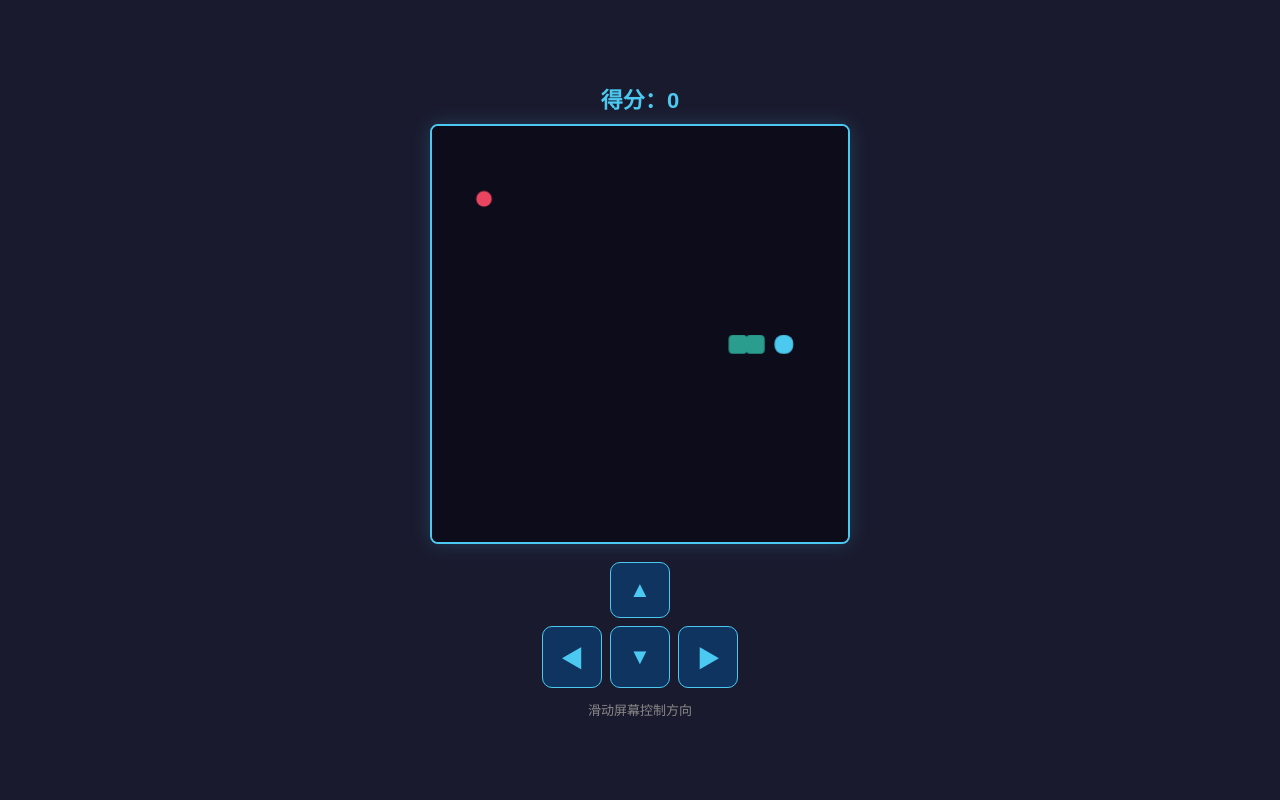
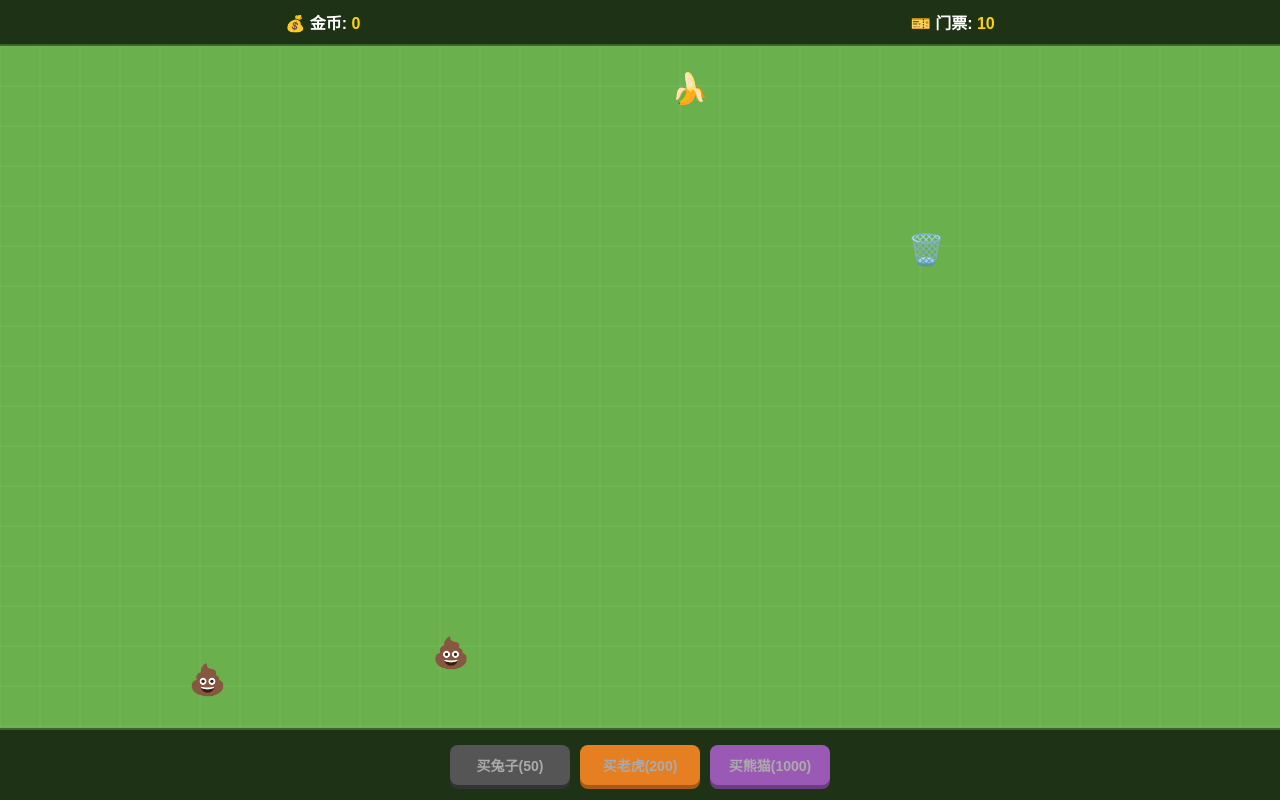
Before and after one commit to ccy123235/-, a plain HTML site: page index.html in a window 1280 px wide. Drawn offline with Linux system fonts and the light colour scheme.

Commit message:
Change title and update game layout styles

```diff
--- a/index.html
+++ b/index.html
@@ -3,230 +3,239 @@
 <head>
     <meta charset="UTF-8">
     <meta name="viewport" content="width=device-width, initial-scale=1.0, maximum-scale=1.0, user-scalable=no">
-    <title>贪吃蛇 - 丝滑版</title>
+    <title>奇妙动物园</title>
     <style>
         * { margin: 0; padding: 0; box-sizing: border-box; touch-action: none; }
         body {
-            background: #1a1a2e; color: #fff; font-family: Arial, sans-serif;
-            display: flex; flex-direction: column; align-items: center;
-            justify-content: center; min-height: 100vh; padding: 12px;
+            background: #2d4a22; color: #fff; font-family: Arial, sans-serif;
+            display: flex; flex-direction: column; height: 100vh; overflow: hidden;
             user-select: none; -webkit-user-select: none;
         }
-        .score { font-size: 22px; margin-bottom: 10px; color: #4cc9f0; font-weight: bold; }
+        .top-bar {
+            background: #1e3316; padding: 10px; display: flex; justify-content: space-around;
+            font-size: 16px; font-weight: bold; border-bottom: 2px solid #3d632e;
+        }
+        .top-bar div span { color: #ffd700; }
         canvas {
-            background: #0c0c1a; border: 2px solid #4cc9f0; border-radius: 8px;
-            display: block; width: 92vw; max-width: 420px; height: auto;
-            /* 增加阴影让画面有立体感 */
-            box-shadow: 0 0 20px rgba(76, 201, 240, 0.2);
+            flex: 1; background: #6ab04c; display: block; width: 100%; height: 100%;
+            touch-action: none;
         }
-        .controls {
-            display: grid; grid-template-columns: 60px 60px 60px;
-            gap: 8px; margin-top: 18px; justify-content: center;
+        .bottom-bar {
+            background: #1e3316; padding: 15px; display: flex; gap: 10px; justify-content: center;
+            border-top: 2px solid #3d632e;
         }
-        .controls button {
-            background: #0f3460; color: #4cc9f0; border: 1px solid #4cc9f0;
-            border-radius: 10px; font-size: 22px; padding: 14px 0;
-            font-weight: bold; cursor: pointer;
+        button {
+            background: #f0932b; color: #fff; border: none; border-radius: 8px;
+            padding: 10px 15px; font-size: 14px; font-weight: bold; cursor: pointer;
+            box-shadow: 0 4px 0 #b36b1a; flex: 1; max-width: 120px;
+            transition: transform 0.1s, box-shadow 0.1s;
         }
-        .controls button:active { background: #4cc9f0; color: #16213e; }
-        .controls .up    { grid-column: 2; }
-        .controls .left  { grid-column: 1; grid-row: 2; }
-        .controls .down  { grid-column: 2; grid-row: 2; }
-        .controls .right { grid-column: 3; grid-row: 2; }
-        .hint { font-size: 13px; color: #888; margin-top: 12px; text-align: center; }
+        button:active { transform: translateY(4px); box-shadow: 0 0 0 #b36b1a; }
+        button:disabled { background: #555; box-shadow: 0 4px 0 #333; color: #aaa; }
+        .buy-btn.tiger { background: #e67e22; box-shadow: 0 4px 0 #a85a15; }
+        .buy-btn.panda { background: #9b59b6; box-shadow: 0 4px 0 #6c3d80; }
     </style>
 </head>
 <body>
-    <div class="score">得分：<span id="score">0</span></div>
-    <canvas id="game" width="400" height="400"></canvas>
-
-    <div class="controls">
-        <button class="up"    onclick="setDir(0,-1)">▲</button>
-        <button class="left"  onclick="setDir(-1,0)">◀</button>
-        <button class="down"  onclick="setDir(0,1)">▼</button>
-        <button class="right" onclick="setDir(1,0)">▶</button>
+    <div class="top-bar">
+        <div>💰 金币: <span id="coins">0</span></div>
+        <div>🎫 门票: <span id="ticket">10</span></div>
     </div>
-    <div class="hint">滑动屏幕控制方向</div>
+    <canvas id="game"></canvas>
+    <div class="bottom-bar">
+        <button id="btn-rabbit" onclick="buyAnimal('rabbit')">买兔子(50)</button>
+        <button id="btn-tiger" class="buy-btn tiger" onclick="buyAnimal('tiger')">买老虎(200)</button>
+        <button id="btn-panda" class="buy-btn panda" onclick="buyAnimal('panda')">买熊猫(1000)</button>
+    </div>
 
 <script>
     const canvas = document.getElementById('game');
     const ctx = canvas.getContext('2d');
-    const scoreEl = document.getElementById('score');
+    const coinsEl = document.getElementById('coins');
+    const ticketEl = document.getElementById('ticket');
 
-    const GRID = 20;
-    const CELL = canvas.width / GRID;
+    // 画布自适应大小
+    function resize() {
+        canvas.width = canvas.clientWidth;
+        canvas.height = canvas.clientHeight;
+    }
+    window.addEventListener('resize', resize);
+    resize();
 
-    // 游戏状态变量
-    let snake, food, dir, nextDir, score, gameOver;
-    let lastMoveTime = 0;
-    const MOVE_INTERVAL = 120; // 蛇移动一格所需的时间(毫秒)，越小越快
-    let progress = 0; // 用于计算平滑移动的进度
+    // 游戏状态
+    let gameData = {
+        coins: 0,
+        baseTicket: 10,
+        animals: [], // {x, y, type, emoji, attract}
+        trash: [],   // {x, y}
+        floatTexts: [] // {x, y, text, color, alpha, vy}
+    };
 
-    function init() {
-        snake = [{x: 10, y: 10}, {x: 9, y: 10}, {x: 8, y: 10}];
-        dir = {x: 1, y: 0};
-        nextDir = {x: 1, y: 0};
-        score = 0;
-        gameOver = false;
-        scoreEl.textContent = '0';
-        placeFood();
-        lastMoveTime = performance.now();
-        progress = 0;
-        requestAnimationFrame(gameLoop);
+    // 动物配置
+    const animalTypes = {
+        rabbit: { price: 50, emoji: '🐰', attract: 5, color: '#fff' },
+        tiger:  { price: 200, emoji: '🐯', attract: 20, color: '#e67e22' },
+        panda:  { price: 1000, emoji: '🐼', attract: 100, color: '#9b59b6' }
+    };
+
+    // 更新门票价格
+    function updateTicketPrice() {
+        let totalAttract = gameData.animals.reduce((sum, a) => sum + a.attract, 0);
+        let newTicket = gameData.baseTicket + Math.floor(totalAttract * 1.5);
+
+        // 垃圾超过10个，环境恶化，票价减半
+        if (gameData.trash.length > 10) {
+            newTicket = Math.floor(newTicket * 0.5);
+        }
+        ticketEl.innerText = newTicket;
+        return newTicket;
     }
 
-    function placeFood() {
-        while (true) {
-            const fx = Math.floor(Math.random() * GRID);
-            const fy = Math.floor(Math.random() * GRID);
-            if (!snake.some(s => s.x === fx && s.y === fy)) {
-                food = {x: fx, y: fy};
+    // 购买动物
+    function buyAnimal(type) {
+        const config = animalTypes[type];
+        if (gameData.coins >= config.price) {
+            gameData.coins -= config.price;
+            gameData.animals.push({
+                x: Math.random() * (canvas.width - 60) + 30,
+                y: Math.random() * (canvas.height - 60) + 30,
+                emoji: config.emoji,
+                attract: config.attract
+            });
+            updateCoins();
+            updateTicketPrice();
+
+            // 买动物时有飘字
+            addFloatText(canvas.width/2, canvas.height/2, `新动物入住!`, config.color);
+        } else {
+            addFloatText(canvas.width/2, canvas.height/2, `金币不足!`, '#ff4757');
+        }
+    }
+
+    function updateCoins() {
+        coinsEl.innerText = gameData.coins;
+        // 更新按钮状态
+        document.getElementById('btn-rabbit').disabled = gameData.coins < 50;
+        document.getElementById('btn-tiger').disabled = gameData.coins < 200;
+        document.getElementById('btn-panda').disabled = gameData.coins < 1000;
+    }
+
+    // 添加飘字特效
+    function addFloatText(x, y, text, color = '#ffd700') {
+        gameData.floatTexts.push({ x, y, text, color, alpha: 1, vy: -1 });
+    }
+
+    // 生成垃圾
+    function spawnTrash() {
+        if (gameData.trash.length < 20) {
+            gameData.trash.push({
+                x: Math.random() * (canvas.width - 40) + 20,
+                y: Math.random() * (canvas.height - 40) + 20,
+                emoji: ['💩', '🍌', '🗑️'][Math.floor(Math.random()*3)]
+            });
+            updateTicketPrice(); // 垃圾多了票价可能下降
+        }
+    }
+
+    // 定时收入（游客买票）
+    setInterval(() => {
+        if (gameData.trash.length <= 10 && gameData.animals.length > 0) {
+            let income = updateTicketPrice();
+            gameData.coins += income;
+            updateCoins();
+            // 随机位置飘金币
+            addFloatText(canvas.width / 2 + (Math.random()-0.5)*100, 50, `+${income} 金币`, '#ffd700');
+        }
+    }, 2000); // 每2秒收一次门票
+
+    // 定时生成垃圾
+    setInterval(spawnTrash, 3000);
+    // 初始给几个垃圾
+    spawnTrash(); spawnTrash(); spawnTrash();
+
+    // 点击事件处理
+    canvas.addEventListener('touchstart', handleInput, {passive: false});
+    canvas.addEventListener('mousedown', handleInput);
+
+    function handleInput(e) {
+        e.preventDefault();
+        const rect = canvas.getBoundingClientRect();
+        let clientX = e.clientX;
+        let clientY = e.clientY;
+        if (e.touches && e.touches.length > 0) {
+            clientX = e.touches[0].clientX;
+            clientY = e.touches[0].clientY;
+        }
+
+        const clickX = clientX - rect.left;
+        const clickY = clientY - rect.top;
+
+        // 检测是否点中垃圾
+        for (let i = gameData.trash.length - 1; i >= 0; i--) {
+            let t = gameData.trash[i];
+            let dist = Math.hypot(clickX - t.x, clickY - t.y);
+            if (dist < 25) { // 点击判定范围
+                gameData.trash.splice(i, 1);
+                let reward = 5;
+                gameData.coins += reward;
+                updateCoins();
+                addFloatText(t.x, t.y, `+${reward}`, '#fff');
+                updateTicketPrice();
                 break;
             }
         }
     }
 
-    function setDir(x, y) {
-        // 防止原地掉头
-        if (x === -dir.x && y === -dir.y) return;
-        nextDir = {x, y};
+    // 渲染循环
+    function draw() {
+        ctx.clearRect(0, 0, canvas.width, canvas.height);
+
+        // 画草地格子纹理
+        ctx.strokeStyle = 'rgba(255,255,255,0.1)';
+        ctx.lineWidth = 1;
+        for(let i=0; i<canvas.width; i+=40) {
+            ctx.beginPath(); ctx.moveTo(i, 0); ctx.lineTo(i, canvas.height); ctx.stroke();
+        }
+        for(let j=0; j<canvas.height; j+=40) {
+            ctx.beginPath(); ctx.moveTo(0, j); ctx.lineTo(canvas.width, j); ctx.stroke();
+        }
+
+        // 画动物
+        ctx.font = '40px Arial';
+        ctx.textAlign = 'center';
+        ctx.textBaseline = 'middle';
+        gameData.animals.forEach(a => {
+            ctx.fillText(a.emoji, a.x, a.y);
+        });
+
+        // 画垃圾
+        ctx.font = '30px Arial';
+        gameData.trash.forEach(t => {
+            ctx.fillText(t.emoji, t.x, t.y);
+        });
+
+        // 画飘字
+        ctx.font = 'bold 20px Arial';
+        for (let i = gameData.floatTexts.length - 1; i >= 0; i--) {
+            let f = gameData.floatTexts[i];
+            ctx.fillStyle = f.color;
+            ctx.globalAlpha = f.alpha;
+            ctx.fillText(f.text, f.x, f.y);
+
+            // 动画更新
+            f.y += f.vy;
+            f.alpha -= 0.02;
+
+            // 移除透明文字
+            if (f.alpha <= 0) gameData.floatTexts.splice(i, 1);
+        }
+        ctx.globalAlpha = 1.0;
+
+        requestAnimationFrame(draw);
     }
 
-    function update() {
-        if (gameOver) return;
-
-        dir = nextDir;
-        const head = {x: snake[0].x + dir.x, y: snake[0].y + dir.y};
-
-        // 碰撞检测
-        if (
-            head.x < 0 || head.x >= GRID ||
-            head.y < 0 || head.y >= GRID ||
-            snake.some(s => s.x === head.x && s.y === head.y)
-        ) {
-            gameOver = true;
-            setTimeout(() => {
-                alert('游戏结束！得分：' + score);
-                init();
-            }, 50);
-            return;
-        }
-
-        snake.unshift(head);
-
-        if (head.x === food.x && head.y === food.y) {
-            score++;
-            scoreEl.textContent = score;
-            placeFood();
-        } else {
-            snake.pop();
-        }
-    }
-
-    // 核心渲染循环：这就是实现丝滑的关键
-    function gameLoop(currentTime) {
-        if (!gameOver) {
-            // 计算距离上次移动过去了多少时间
-            const elapsed = currentTime - lastMoveTime;
-            // 计算进度（0 到 1 之间）
-            progress = Math.min(elapsed / MOVE_INTERVAL, 1);
-
-            // 如果时间到了，就更新数据（蛇往前走一格）
-            if (progress >= 1) {
-                update();
-                lastMoveTime = currentTime;
-                progress = 0;
-            }
-        }
-
-        draw();
-
-        // 只要没结束，就一直以每秒60帧的速率重绘
-        if (!gameOver) {
-            requestAnimationFrame(gameLoop);
-        }
-    }
-
-    function draw() {
-        ctx.fillStyle = '#0c0c1a';
-        ctx.fillRect(0, 0, canvas.width, canvas.height);
-
-        // 绘制食物（带一点呼吸动画）
-        const scale = 1 + Math.sin(Date.now() / 200) * 0.1;
-        ctx.fillStyle = '#e94560';
-        ctx.beginPath();
-        ctx.arc(food.x * CELL + CELL/2, food.y * CELL + CELL/2, (CELL/2 - 2) * scale, 0, Math.PI * 2);
-        ctx.fill();
-
-        // 绘制蛇
-        snake.forEach((s, i) => {
-            let drawX = s.x;
-            let drawY = s.y;
-
-            // 如果是蛇头或者蛇身的第一节，并且正在移动中，就进行插值（平滑滑动效果）
-            if (i === 0) {
-                // 蛇头根据进度往前滑
-                drawX += dir.x * progress;
-                drawY += dir.y * progress;
-            } else if (i === snake.length - 1) {
-                // 蛇尾巴稍微缩短一点，模拟收缩
-                drawX += dir.x * progress * 0.5;
-                drawY += dir.y * progress * 0.5;
-            } else {
-                // 其他身体部分保持原位（圆角连接）
-                drawX += dir.x * progress * 0.1;
-                drawY += dir.y * progress * 0.1;
-            }
-
-            // 添加一点渐变颜色
-            ctx.fillStyle = i === 0 ? '#4cc9f0' : '#2a9d8f';
-
-            // 绘制带圆角的方块，看起来更像真蛇
-            const size = CELL - 2;
-            const x = drawX * CELL + 1;
-            const y = drawY * CELL + 1;
-
-            ctx.beginPath();
-            ctx.roundRect(x, y, size, size, i === 0 ? 8 : 4);
-            ctx.fill();
-        });
-
-        if (gameOver) {
-            ctx.fillStyle = 'rgba(0,0,0,0.6)';
-            ctx.fillRect(0, 0, canvas.width, canvas.height);
-            ctx.fillStyle = '#fff';
-            ctx.font = 'bold 24px Arial';
-            ctx.textAlign = 'center';
-            ctx.fillText('游戏结束', canvas.width/2, canvas.height/2);
-        }
-    }
-
-    // 滑动控制（灵敏度调高了）
-    let touchX = 0, touchY = 0;
-    canvas.addEventListener('touchstart', e => {
-        const t = e.touches[0];
-        touchX = t.clientX;
-        touchY = t.clientY;
-    }, {passive: true});
-
-    canvas.addEventListener('touchmove', e => {
-        e.preventDefault();
-        const t = e.touches[0];
-        const dx = t.clientX - touchX;
-        const dy = t.clientY - touchY;
-        // 把 10 改成了 5，滑动更灵敏
-        if (Math.abs(dx) < 5 && Math.abs(dy) < 5) return;
-
-        if (Math.abs(dx) > Math.abs(dy)) {
-            setDir(dx > 0 ? 1 : -1, 0);
-        } else {
-            setDir(0, dy > 0 ? 1 : -1);
-        }
-        touchX = t.clientX;
-        touchY = t.clientY;
-    }, {passive: false});
-
-    init();
+    updateCoins();
+    draw();
 </script>
 </body>
 </html>
```
